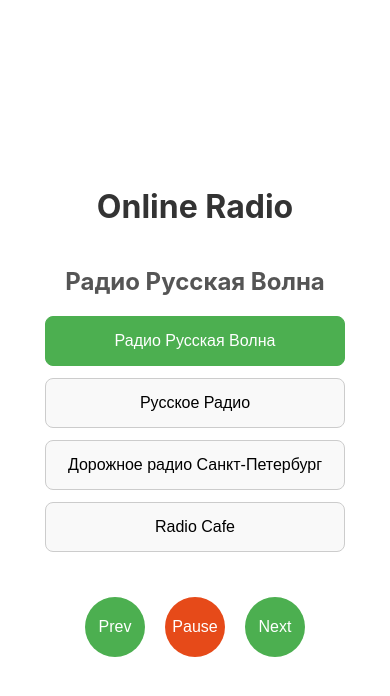
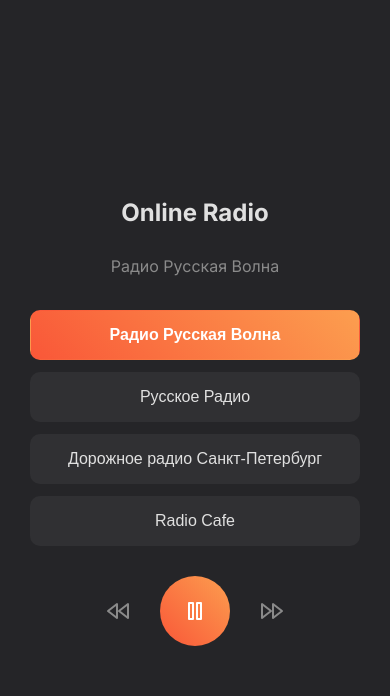
Before and after one commit to anagol/OnlineRadio, a website: page index.html in a window 390 px wide. Both pictures are taken after a click on the button "Радио Русская Волна". Drawn offline with Linux system fonts and the light colour scheme.

Commit message:
адаптация

```diff
--- a/index.html
+++ b/index.html
@@ -18,9 +18,16 @@
         </div>
         <audio id="audioPlayer"></audio>
         <div class="controls">
-            <button id="prevBtn">Prev</button>
-            <button id="playPauseBtn">Play</button>
-            <button id="nextBtn">Next</button>
+            <button id="prevBtn" title="Previous">
+                <svg xmlns="http://www.w3.org/2000/svg" width="24" height="24" viewBox="0 0 24 24" fill="none" stroke="currentColor" stroke-width="2" stroke-linecap="round" stroke-linejoin="round"><polygon points="11 19 2 12 11 5 11 19"></polygon><polygon points="22 19 13 12 22 5 22 19"></polygon></svg>
+            </button>
+            <button id="playPauseBtn" title="Play">
+                <svg class="play-icon" xmlns="http://www.w3.org/2000/svg" width="24" height="24" viewBox="0 0 24 24" fill="none" stroke="currentColor" stroke-width="2" stroke-linecap="round" stroke-linejoin="round"><polygon points="5 3 19 12 5 21 5 3"></polygon></svg>
+                <svg class="pause-icon" style="display: none;" xmlns="http://www.w3.org/2000/svg" width="24" height="24" viewBox="0 0 24 24" fill="none" stroke="currentColor" stroke-width="2" stroke-linecap="round" stroke-linejoin="round"><rect x="6" y="4" width="4" height="16"></rect><rect x="14" y="4" width="4" height="16"></rect></svg>
+            </button>
+            <button id="nextBtn" title="Next">
+                <svg xmlns="http://www.w3.org/2000/svg" width="24" height="24" viewBox="0 0 24 24" fill="none" stroke="currentColor" stroke-width="2" stroke-linecap="round" stroke-linejoin="round"><polygon points="13 19 22 12 13 5 13 19"></polygon><polygon points="2 19 11 12 2 5 2 19"></polygon></svg>
+            </button>
         </div>
     </div>
 
--- a/index.js
+++ b/index.js
@@ -5,11 +5,13 @@ const nextBtn = document.getElementById('nextBtn');
 const stationButtons = document.querySelectorAll('.station-btn');
 const stationName = document.getElementById('station-name');
 
+const playIcon = playPauseBtn.querySelector('.play-icon');
+const pauseIcon = playPauseBtn.querySelector('.pause-icon');
+
 let currentStationIndex = -1;
 
 function updateMetadata(station) {
     if ('mediaSession' in navigator) {
-        console.log('Updating metadata for:', station.name);
         navigator.mediaSession.metadata = new MediaMetadata({
             title: station.name,
             artist: 'Online Radio',
@@ -17,6 +19,18 @@ function updateMetadata(station) {
             artwork: []
         });
     }
+}
+
+function showPlayIcon() {
+    playIcon.style.display = 'block';
+    pauseIcon.style.display = 'none';
+    playPauseBtn.setAttribute('title', 'Play');
+}
+
+function showPauseIcon() {
+    playIcon.style.display = 'none';
+    pauseIcon.style.display = 'block';
+    playPauseBtn.setAttribute('title', 'Pause');
 }
 
 function playStation(index) {
@@ -31,15 +45,13 @@ function playStation(index) {
         const playPromise = audioPlayer.play();
         if (playPromise !== undefined) {
             playPromise.then(() => {
-                playPauseBtn.textContent = 'Pause';
-                playPauseBtn.classList.add('playing'); // Add class on play
+                showPauseIcon();
                 if ('mediaSession' in navigator) {
                     navigator.mediaSession.playbackState = 'playing';
                 }
             }).catch(error => {
                 console.error("Playback failed:", error);
-                playPauseBtn.textContent = 'Play';
-                playPauseBtn.classList.remove('playing'); // Remove class on fail
+                showPlayIcon();
             });
         }
 
@@ -54,8 +66,7 @@ function playStation(index) {
 function play() {
     if (audioPlayer.src) {
         audioPlayer.play();
-        playPauseBtn.textContent = 'Pause';
-        playPauseBtn.classList.add('playing'); // Add class on play
+        showPauseIcon();
         if ('mediaSession' in navigator) {
             navigator.mediaSession.playbackState = 'playing';
         }
@@ -66,15 +77,13 @@ function play() {
 
 function pause() {
     audioPlayer.pause();
-    playPauseBtn.textContent = 'Play';
-    playPauseBtn.classList.remove('playing'); // Remove class on pause
+    showPlayIcon();
     if ('mediaSession' in navigator) {
         navigator.mediaSession.playbackState = 'paused';
     }
 }
 
 function nextTrack() {
-    console.log('Executing nextTrack');
     let newIndex = currentStationIndex + 1;
     if (newIndex >= stationButtons.length) {
         newIndex = 0;
@@ -83,7 +92,6 @@ function nextTrack() {
 }
 
 function prevTrack() {
-    console.log('Executing prevTrack');
     let newIndex = currentStationIndex - 1;
     if (newIndex < 0) {
         newIndex = stationButtons.length - 1;
@@ -91,9 +99,7 @@ function prevTrack() {
     playStation(newIndex);
 }
 
-
 // --- Event Listeners ---
-
 stationButtons.forEach((button, index) => {
     button.addEventListener('click', () => {
         playStation(index);
@@ -111,29 +117,10 @@ playPauseBtn.addEventListener('click', () => {
 prevBtn.addEventListener('click', prevTrack);
 nextBtn.addEventListener('click', nextTrack);
 
-
 // --- Media Session API Integration ---
-
 if ('mediaSession' in navigator) {
-    console.log('Setting up Media Session handlers');
-
-    navigator.mediaSession.setActionHandler('play', () => {
-        console.log('MediaSession: Play');
-        play();
-    });
-
-    navigator.mediaSession.setActionHandler('pause', () => {
-        console.log('MediaSession: Pause');
-        pause();
-    });
-
-    navigator.mediaSession.setActionHandler('previoustrack', () => {
-        console.log('MediaSession: Previous Track');
-        prevTrack();
-    });
-
-    navigator.mediaSession.setActionHandler('nexttrack', () => {
-        console.log('MediaSession: Next Track');
-        nextTrack();
-    });
+    navigator.mediaSession.setActionHandler('play', play);
+    navigator.mediaSession.setActionHandler('pause', pause);
+    navigator.mediaSession.setActionHandler('previoustrack', prevTrack);
+    navigator.mediaSession.setActionHandler('nexttrack', nextTrack);
 }
--- a/styles.css
+++ b/styles.css
@@ -1,126 +1,128 @@
-/* --- Base Styles (for Desktop) --- */
+@import url('https://fonts.googleapis.com/css2?family=Inter:wght@400;500;700&display=swap');
+
+:root {
+    --bg-color: #1a1a1d;
+    --card-color: #252528;
+    --text-color: #e0e0e0;
+    --text-muted: #8a8a8a;
+    --accent-gradient: linear-gradient(45deg, #f95738, #fc9e4f);
+    --accent-color: #f95738;
+}
+
 body {
-    font-family: -apple-system, BlinkMacSystemFont, "Segoe UI", Roboto, Helvetica, Arial, sans-serif;
+    font-family: 'Inter', -apple-system, BlinkMacSystemFont, "Segoe UI", Roboto, Helvetica, Arial, sans-serif;
     display: flex;
     justify-content: center;
     align-items: center;
     height: 100vh;
     margin: 0;
-    background-color: #f0f0f0;
+    background-color: var(--bg-color);
+    color: var(--text-color);
 }
 
 .radio-player {
     text-align: center;
-    background-color: #fff;
-    padding: 25px;
-    border-radius: 15px;
-    box-shadow: 0 4px 15px rgba(0, 0, 0, 0.1);
+    background-color: var(--card-color);
+    padding: 30px;
+    border-radius: 20px;
+    box-shadow: 0 10px 30px rgba(0, 0, 0, 0.3);
     width: 90%;
-    max-width: 500px; /* Max width on large screens */
-    box-sizing: border-box; /* Important for padding and width calculations */
+    max-width: 400px;
+    box-sizing: border-box;
+    border: 1px solid rgba(255, 255, 255, 0.1);
 }
 
 h1 {
     margin-top: 0;
-    color: #333;
+    font-weight: 700;
+    font-size: 24px;
+    color: var(--text-color);
 }
 
 h2#station-name {
-    color: #555;
-    min-height: 1.2em; /* Prevents layout shift when name appears */
-    margin-bottom: 20px;
+    color: var(--text-muted);
+    font-size: 16px;
+    font-weight: 400;
+    min-height: 1.5em;
+    margin-bottom: 30px;
 }
 
 .station-buttons {
-    margin-bottom: 25px;
+    margin-bottom: 30px;
     display: flex;
-    flex-wrap: wrap; /* Allow buttons to wrap on medium screens */
-    justify-content: center;
-    gap: 10px; /* Modern way to add space between flex items */
+    flex-direction: column;
+    gap: 12px;
 }
 
 .station-btn {
-    padding: 10px 15px;
-    border: 1px solid #ccc;
-    border-radius: 8px;
+    padding: 15px;
+    border: 1px solid transparent;
+    border-radius: 10px;
     cursor: pointer;
-    background-color: #f9f9f9;
-    transition: background-color 0.2s, color 0.2s;
+    background-color: rgba(255, 255, 255, 0.05);
+    color: var(--text-color);
+    font-size: 16px;
+    font-weight: 500;
+    text-align: center;
+    transition: background-color 0.2s, border-color 0.2s;
+}
+
+.station-btn:hover {
+    background-color: rgba(255, 255, 255, 0.1);
 }
 
 .station-btn.active {
-    background-color: #4CAF50;
-    color: white;
-    border-color: #4CAF50;
+    background: var(--accent-gradient);
+    color: #fff;
+    border-color: transparent;
+    font-weight: 700;
 }
 
 .controls {
     display: flex;
     justify-content: center;
     align-items: center;
+    gap: 20px;
 }
 
 .controls button {
-    background-color: #4CAF50;
-    color: white;
-    padding: 15px;
+    background: none;
     border: none;
-    border-radius: 50%; /* Make buttons circular */
+    color: var(--text-muted);
     cursor: pointer;
-    margin: 0 10px;
-    width: 60px; /* Fixed width */
-    height: 60px; /* Fixed height */
-    font-size: 16px;
+    padding: 10px;
+    border-radius: 50%;
     display: flex;
     justify-content: center;
     align-items: center;
-    transition: background-color 0.2s;
+    transition: color 0.2s, background-color 0.2s;
 }
 
 .controls button:hover {
-    background-color: #45a049;
+    color: var(--text-color);
 }
 
-/* New style for the playing state */
-.controls button#playPauseBtn.playing {
-    background-color: #e64a19; /* A distinct "active" color, like a deep orange */
+.controls button#playPauseBtn {
+    width: 70px;
+    height: 70px;
+    background: var(--accent-gradient);
+    color: #fff;
 }
 
-.controls button#playPauseBtn.playing:hover {
-    background-color: #d84315; /* A darker shade for hover */
+.controls button#playPauseBtn:hover {
+    transform: scale(1.05);
 }
 
-
-/* --- Mobile Styles --- */
+/* Mobile adjustments */
 @media (max-width: 600px) {
-    body {
-        /* Allow scrolling on mobile if content overflows */
-        align-items: flex-start;
-    }
-
     .radio-player {
         width: 100%;
         height: 100%;
         border-radius: 0;
         box-shadow: none;
+        border: none;
         display: flex;
         flex-direction: column;
         justify-content: center;
     }
-
-    .station-buttons {
-        flex-direction: column; /* Stack buttons vertically */
-        align-items: stretch; /* Make buttons fill the width */
-        padding: 0 20px;
-        gap: 12px;
-    }
-
-    .station-btn {
-        padding: 15px; /* Larger tap area */
-        font-size: 16px;
-    }
-
-    .controls {
-        margin-top: 20px;
-    }
 }
```
